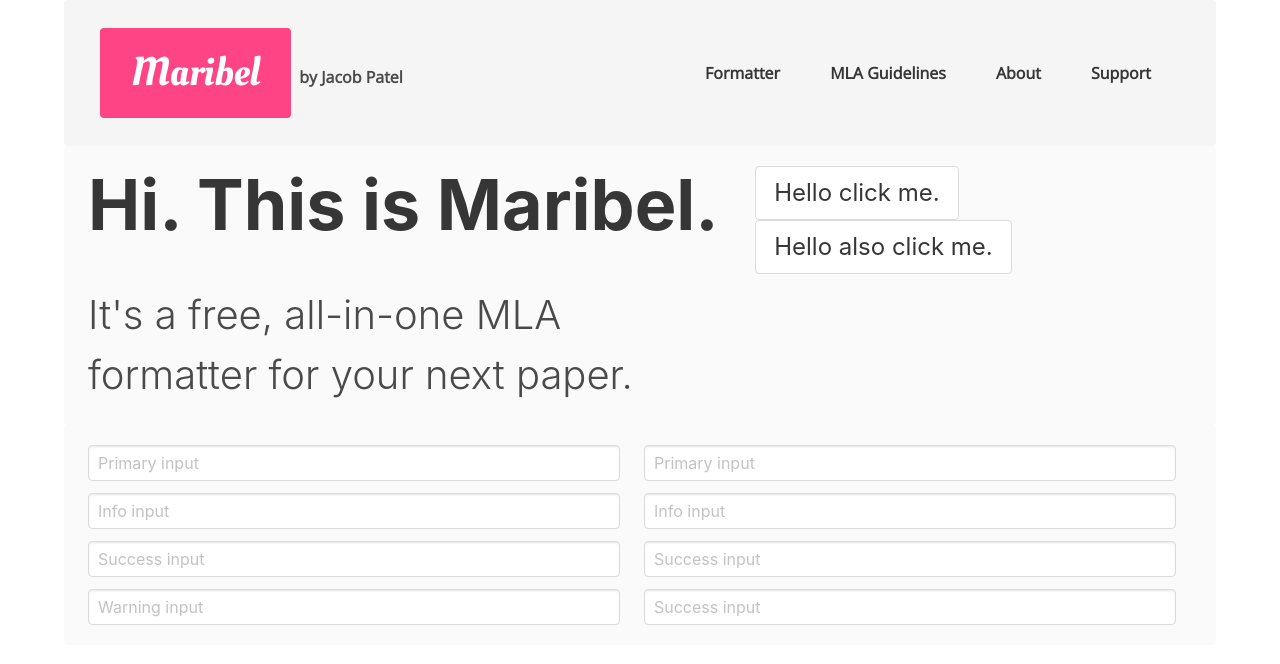
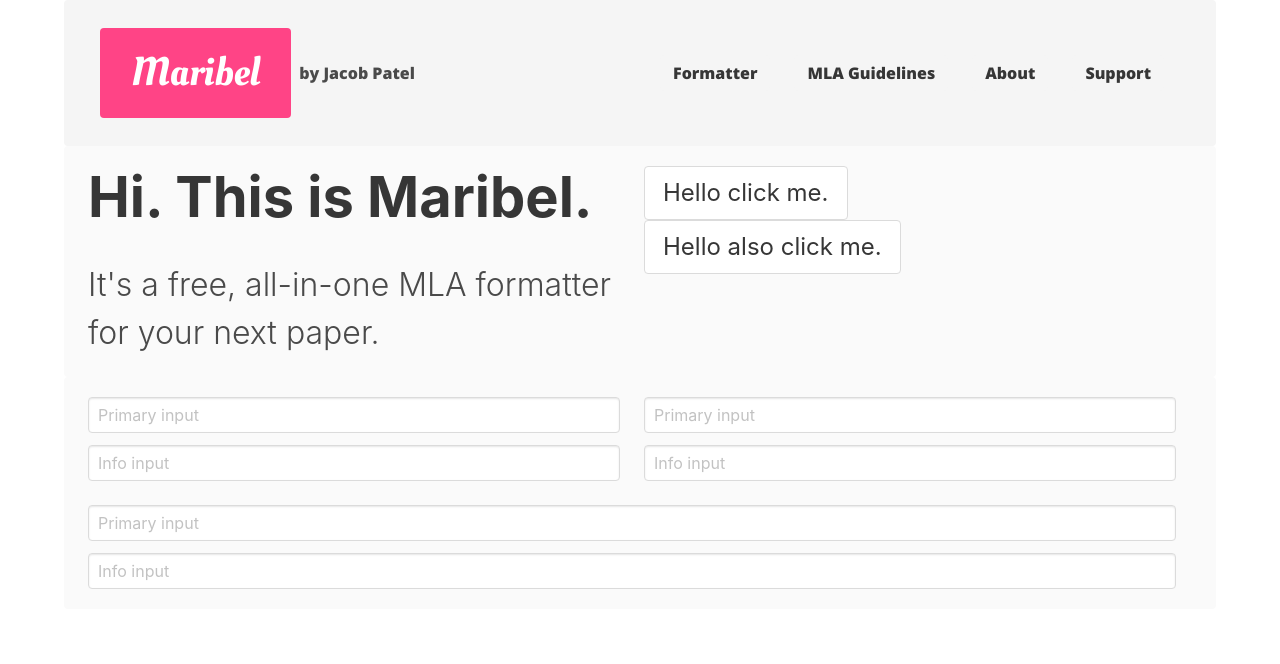
Before and after one commit to ladderdesigns/maribel, a website with bundled scripts: page index.html in a window 1280 px wide. Built offline with nearby package versions, Linux system fonts and the light colour scheme.

Commit message:
fixed nav offcenter and font

```diff
--- a/index.html
+++ b/index.html
@@ -8,6 +8,7 @@
 	<link rel="stylesheet" href="https://cdnjs.cloudflare.com/ajax/libs/bulma/0.7.2/css/bulma.min.css">
 	<script defer src="https://use.fontawesome.com/releases/v5.3.1/js/all.js"></script>
 	<link href="https://fonts.googleapis.com/css?family=Oleo+Script|Open+Sans&display=swap" rel="stylesheet">
+	<link href="https://fonts.googleapis.com/css?family=Open+Sans:700,800&display=swap" rel="stylesheet">
 	<script type="text/javascript" src="scripts.js"></script>
 </head>
 
@@ -19,10 +20,10 @@
 					<div class="navbar-brand">
 						<div class="navbar-item">
 							<div class="buttons">
-								<a class="button is-danger is-size-2 " id="titleLogo">
+								<a class="button is-danger is-size-2" id="titleLogo" style="padding: 10;">
 									Maribel
 								</a>
-								<span class="has-text-weight-bold" id="titleName">by Jacob Patel </span>
+								<span id="titleName" style="margin-bottom: 0.5rem;font-weight: 900">by Jacob Patel </span>
 							</div>
 						</div>
 
@@ -37,7 +38,7 @@
 					<div id="navbarBasicExample" class="navbar-menu has-text-weight-bold">
 						<div class="navbar-start">
 						</div>
-						<div class="navbar-end">
+						<div class="navbar-end" style="font-weight: 900; color: #696969">
 							<div class="navbar-item">
 								<div class="buttons">
 									<a class="button is-light">
@@ -72,9 +73,9 @@
 			</div>
 			<div class="tile notification is-child has-background-white-bis">
 				<div class="columns">
-					<div class="column is-three-fifths">
-						<div class="content is-size-2 ">
-							<h2 class=" has-text-weight-bold" id="hiMaribel"> Hi. This is Maribel.</h2>
+					<div class="column is-half">
+						<div class="content is-size-3 ">
+							<h2 class=" has-text-weight-bold"> Hi. This is Maribel.</h2>
 							<p class="has-text-weight-light"> It's a free, all-in-one MLA formatter for your next paper. </p>
 						</div>
 					</div>
@@ -87,7 +88,6 @@
 			<div class="tile notification is-child has-background-white-bis">
 				<div class="columns">
 					<div class="column is-half leftWords">
-						<span>
 							<div class="field">
 								<div class="control">
 
@@ -100,17 +100,6 @@
 									<input class="input" type="text" placeholder="Info input">
 								</div>
 							</div>
-							<div class="field">
-								<div class="control">
-									<input class="input" type="text" placeholder="Success input">
-								</div>
-							</div>
-							<div class="field">
-								<div class="control">
-									<input class="input" type="text" placeholder="Warning input">
-								</div>
-							</div>
-
 					</div>
 					<div class="column is-half leftWords">
 						<div class="field">
@@ -123,16 +112,26 @@
 								<input class="input" type="text" placeholder="Info input">
 							</div>
 						</div>
+
+
+					</div>
+				</div>
+				<div>
+				<div class="columns">
+				<div class="column is-full leftWords">
 						<div class="field">
 							<div class="control">
-								<input class="input" type="text" placeholder="Success input">
+
+									<input class="input" type="text" placeholder="Primary input">
+
 							</div>
 						</div>
 						<div class="field">
 							<div class="control">
-								<input class="input" type="text" placeholder="Success input">
+								<input class="input" type="text" placeholder="Info input">
 							</div>
 						</div>
+					</div>
 					</div>
 				</div>
 			</div>
--- a/styles.css
+++ b/styles.css
@@ -8,6 +8,6 @@
 	font-family: 'Open Sans', sans-serif;
 }
 
-body {
-
+#navBarItem {
+	color: #696969;
 }
```
